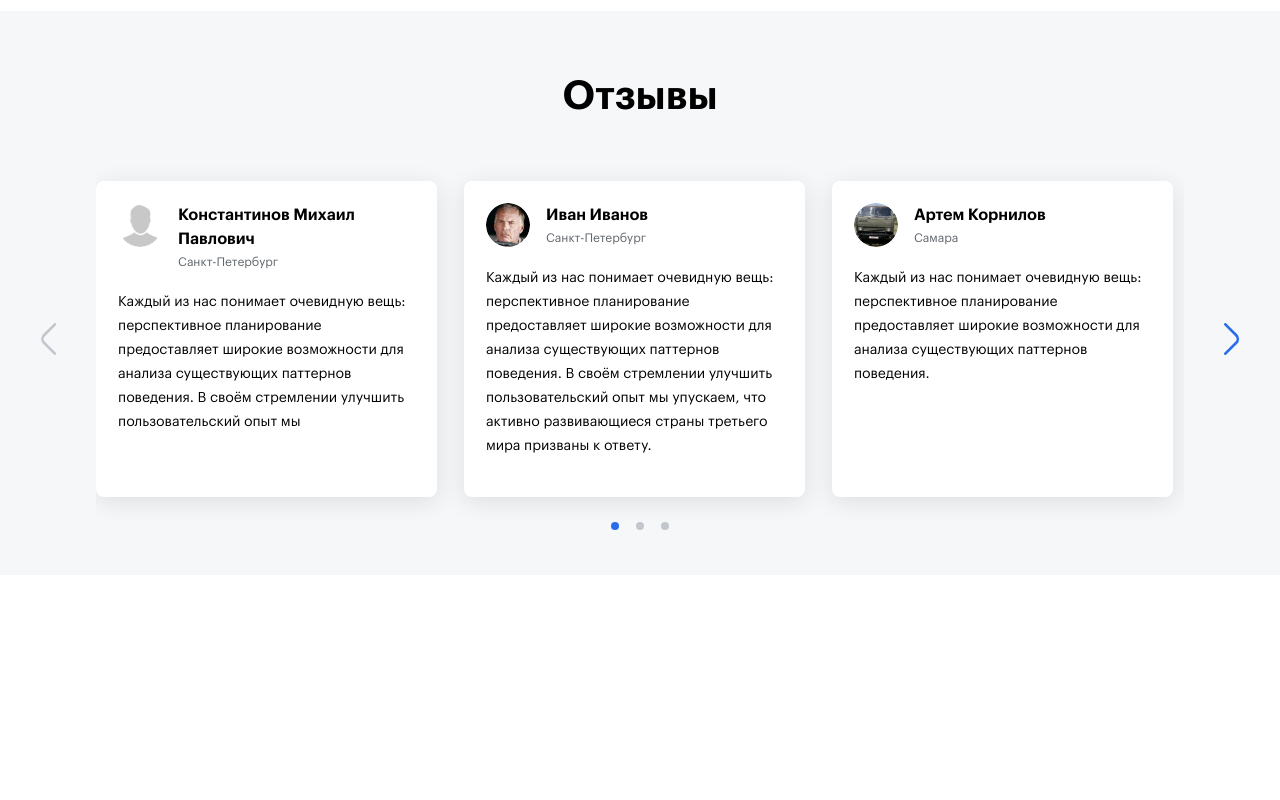
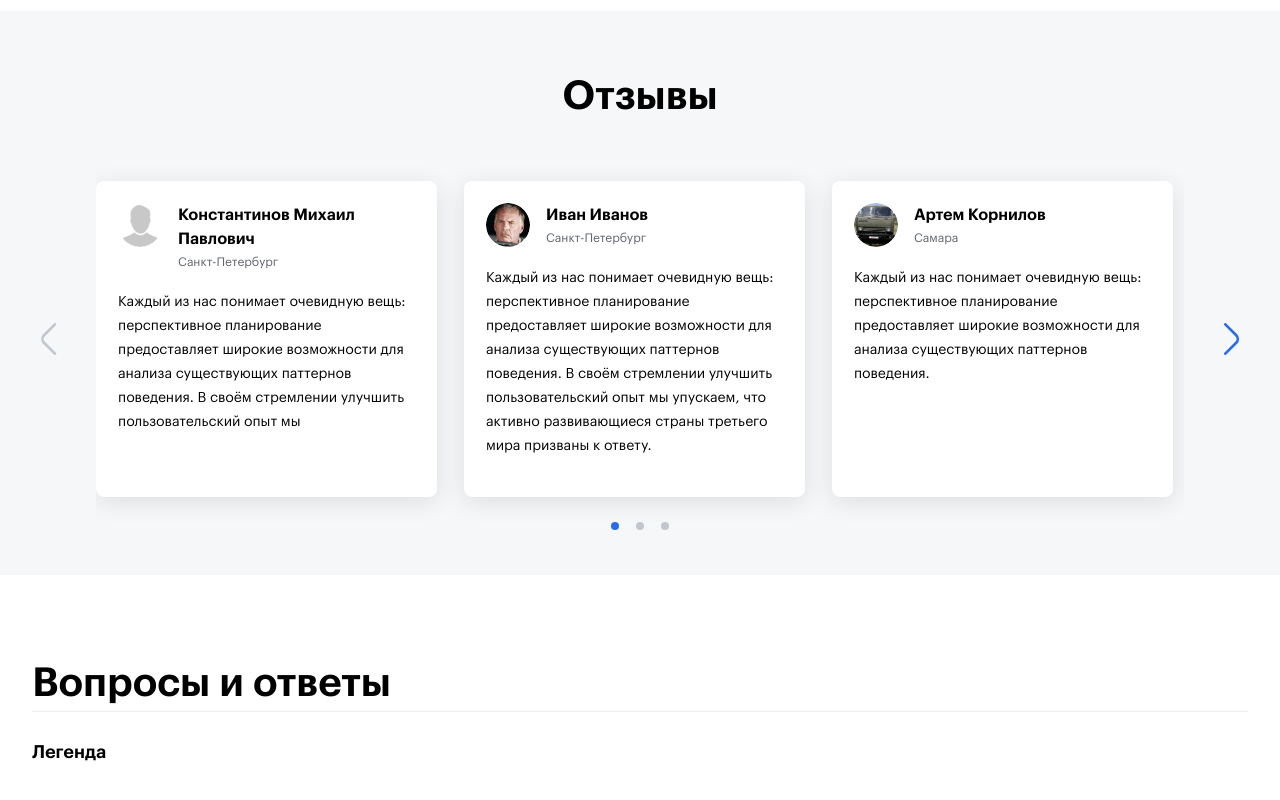
Before and after one commit to AnSannikova/internet-lab, a React (Vite) app: page / in a window 1280 px wide. Shown: the part 1744-2544 px from the top of the page. Before the commit the page ends 2399 px from the top, so only its background shows below. Built offline with nearby package versions, Linux system fonts and the light colour scheme.

Commit message:
add section faq

```diff
--- a/src/components/app/index.tsx
+++ b/src/components/app/index.tsx
@@ -1,3 +1,4 @@
+import { FaQ } from '../f-a-q';
 import { Header } from '../header';
 import { Reviews } from '../reviews';
 import { Steps } from '../steps';
@@ -12,6 +13,7 @@ export const App = () => {
         <Steps />
         <ThirdBlock />
         <Reviews />
+        <FaQ />
       </main>
     </div>
   );
--- /dev/null
+++ b/src/components/f-a-q/index.tsx
@@ -0,0 +1,23 @@
+import { FC } from 'react';
+import { Container } from '../container';
+import { Typography } from '../typography';
+import styles from './styles.module.css';
+
+export const FaQ: FC = () => (
+  <Container component="section">
+    <Typography variant="h2" className={styles.title}>
+      Вопросы и ответы
+    </Typography>
+    <details>
+      <summary className={styles.summary}>
+        <Typography variant="body18" bold>
+          Легенда
+        </Typography>
+        <button></button>
+      </summary>
+      <Typography className={styles.text} variant="body18">
+        Раскрывающийся текст
+      </Typography>
+    </details>
+  </Container>
+);
--- /dev/null
+++ b/src/components/f-a-q/styles.module.css
@@ -0,0 +1,11 @@
+.summary {
+  list-style: none;
+  padding: 24px 0;
+  display: flex;
+  border-top: 1px solid #eceff2;
+}
+
+.text {
+  color: var(--secondary-text-color, #5e646a);
+  margin-bottom: 24px;
+}
--- a/src/components/typography/styles.module.css
+++ b/src/components/typography/styles.module.css
@@ -34,10 +34,6 @@
   line-height: 1.5;
 }
 
-.bold {
-  font-weight: 600;
-}
-
 .caption {
   font-weight: 400;
   font-size: 12px;
@@ -69,3 +65,7 @@
   font-size: 12px;
   line-height: 1.33;
 }
+
+.bold {
+  font-weight: 600;
+}
```
Also changed, not shown: src/components/f-a-q/constants.ts (added, +33 -0 lines).
